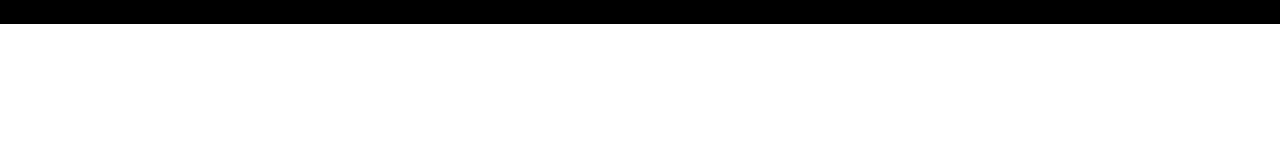
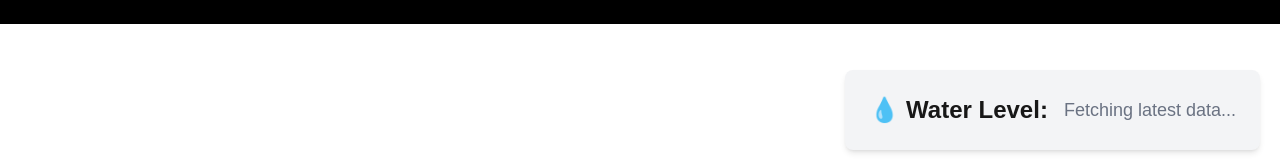
Before and after one commit to mukesh1352/smart_canteen-, a Next.js app: page /admin in a window 1280 px wide. Shown: the part 630-797 px from the top of the page. Built offline with nearby package versions, Linux system fonts and the light colour scheme; no server answers; the database is empty.

Commit message:
Completed the water live data

```diff
--- a/src/app/admin/page.tsx
+++ b/src/app/admin/page.tsx
@@ -4,6 +4,7 @@ import { useEffect, useState } from "react";
 import { db } from "../firebase";
 import { collection, getDocs, doc, deleteDoc, updateDoc, addDoc } from "firebase/firestore";
 import { BarChart, Bar, XAxis, YAxis, Tooltip, ResponsiveContainer, CartesianGrid } from "recharts";
+import Data from "../components/data1";
 
 interface Item {
   id: string;
@@ -122,7 +123,7 @@ export default function AdminPage() {
   };
 
   return (
-    <div className="container mx-auto p-6 bg-black text-white">
+    <><div className="container mx-auto p-6 bg-black text-white">
       <h1 className="text-3xl font-bold text-cyan-400 mb-6">Smart Canteen</h1>
 
       {/* CRUD Operations */}
@@ -132,15 +133,13 @@ export default function AdminPage() {
           placeholder="Item Name"
           value={newItemName}
           onChange={(e) => setNewItemName(e.target.value)}
-          className="border p-2 rounded bg-gray-800 text-white mr-2"
-        />
+          className="border p-2 rounded bg-gray-800 text-white mr-2" />
         <input
           type="number"
           placeholder="Total"
           value={newItemTotal}
           onChange={(e) => setNewItemTotal(Number(e.target.value))}
-          className="border p-2 rounded bg-gray-800 text-white mr-2"
-        />
+          className="border p-2 rounded bg-gray-800 text-white mr-2" />
         <button className="bg-blue-500 px-4 py-2 rounded" onClick={addItem}>Add Item</button>
       </div>
 
@@ -162,8 +161,7 @@ export default function AdminPage() {
                       type="text"
                       value={editedName}
                       onChange={(e) => setEditedName(e.target.value)}
-                      className="border p-1 bg-gray-800 text-white"
-                    />
+                      className="border p-1 bg-gray-800 text-white" />
                   ) : (
                     item.name
                   )}
@@ -174,8 +172,7 @@ export default function AdminPage() {
                       type="number"
                       value={editedTotal}
                       onChange={(e) => setEditedTotal(Number(e.target.value))}
-                      className="border p-1 bg-gray-800 text-white"
-                    />
+                      className="border p-1 bg-gray-800 text-white" />
                   ) : (
                     item.total
                   )}
@@ -230,6 +227,8 @@ export default function AdminPage() {
           <Bar dataKey="quantitysold" fill="#82ca9d" />
         </BarChart>
       </ResponsiveContainer>
-    </div>
+    </div><div className="fixed bottom-5 right-5">
+        <Data />
+    </div></>
     );
 }
--- /dev/null
+++ b/src/app/components/data1.tsx
@@ -0,0 +1,47 @@
+"use client";
+import { useEffect, useState } from "react";
+import { database } from "../firebase";
+import { ref, onValue, off } from "firebase/database";
+
+const Data = () => {
+  const [latestWaterLevel, setLatestWaterLevel] = useState<{ timestamp: string; level: number } | null>(null);
+
+  useEffect(() => {
+    const dbRef = ref(database, "/water_levels");
+
+    onValue(dbRef, (snapshot) => {
+      if (snapshot.exists()) {
+        const data = snapshot.val();
+        const formattedData = Object.entries(data).map(([timestamp, level]) => ({
+          timestamp,
+          level: level as number,
+        }));
+
+        const latestEntry = formattedData.sort((a, b) => Number(b.timestamp) - Number(a.timestamp))[0];
+
+        setLatestWaterLevel(latestEntry);
+      }
+    });
+
+    return () => off(dbRef, "value"); // ✅ Proper cleanup
+  }, []);
+
+  return (
+    <div className="p-6 bg-gray-100 rounded-lg shadow-md flex items-center justify-center">
+      <h2 className="text-2xl font-bold mr-4">💧 Water Level:</h2>
+
+      {latestWaterLevel ? (
+        <div className="p-4 bg-white shadow-md rounded-md text-center">
+          <span className="block text-gray-600 text-sm">
+            Last updated: {new Date(parseInt(latestWaterLevel.timestamp)).toLocaleTimeString()}
+          </span>
+          <span className="text-blue-600 text-lg font-bold">{latestWaterLevel.level} 🚰</span>
+        </div>
+      ) : (
+        <p className="text-gray-500 text-lg">Fetching latest data...</p>
+      )}
+    </div>
+  );
+};
+
+export default Data;
--- a/src/app/firebase.ts
+++ b/src/app/firebase.ts
@@ -1,13 +1,14 @@
 import { initializeApp } from "firebase/app";
 import { getAuth, GoogleAuthProvider, signInWithPopup } from "firebase/auth";
 import { getFirestore, doc, setDoc } from "firebase/firestore";
+import { getDatabase, ref } from "firebase/database"; // ✅ Add Realtime Database
 
 const firebaseConfig = {
-  apiKey: "AIzaSyBvVFrOnaJRiPd5LxEMA3KRWBFDyCpRBzE",
+  apiKey: "AIzaSyBvF...",
   authDomain: "smartcanteen-edff3.firebaseapp.com",
   databaseURL: "https://smartcanteen-edff3-default-rtdb.asia-southeast1.firebasedatabase.app",
   projectId: "smartcanteen-edff3",
-  storageBucket: "smartcanteen-edff3.appspot.com", // Fixed storageBucket
+  storageBucket: "smartcanteen-edff3.appspot.com",
   messagingSenderId: "439796871452",
   appId: "1:439796871452:web:d07770e57230423f044ad9",
   measurementId: "G-JWK33GEMJE"
@@ -17,5 +18,6 @@ const firebaseConfig = {
 const app = initializeApp(firebaseConfig);
 const auth = getAuth(app);
 const db = getFirestore(app);
+const database = getDatabase(app); // ✅ Add this for Realtime Database
 
-export { auth, db, GoogleAuthProvider, signInWithPopup, setDoc, doc };
+export { auth, db, database, GoogleAuthProvider, signInWithPopup, setDoc, doc, ref }; // ✅ Export `database` & `ref`
```
Lines whose indentation alone changed are shown as unchanged.
